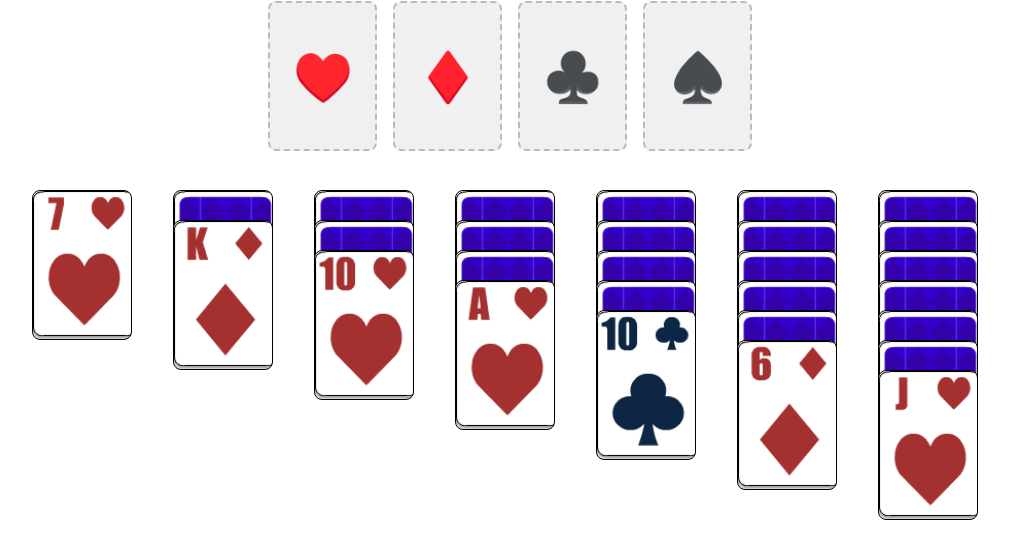
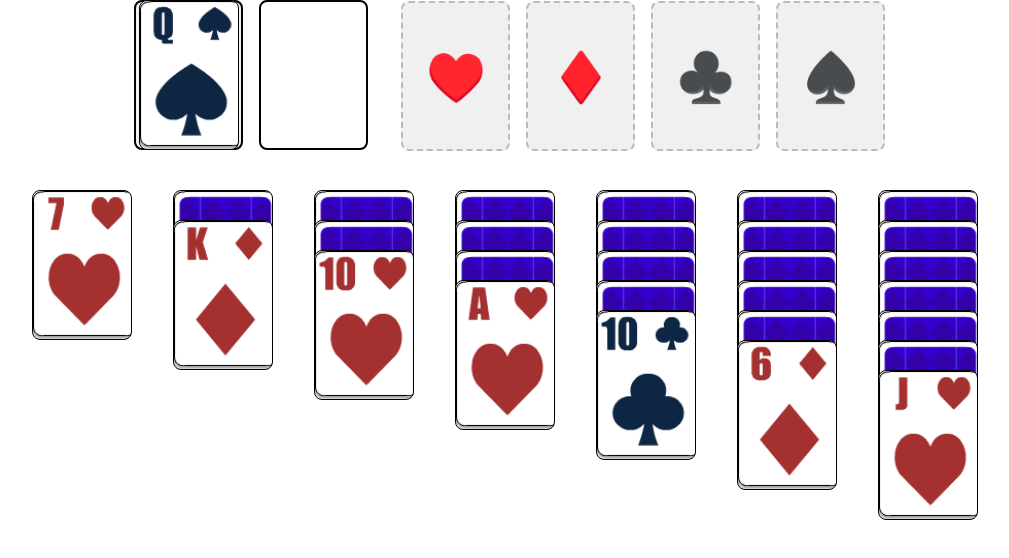
Before and after one commit to hamidriaz1998/solitaire-svelte, a Svelte app: page / in a window 1280 px wide. Shown: the top 558 px of the page, without its empty margins (131-1140 px from the left). Built offline with nearby package versions, Linux system fonts and the light colour scheme.

Commit message:
Add StockWaste Component

```diff
--- a/src/App.svelte
+++ b/src/App.svelte
@@ -4,6 +4,7 @@
   import { onMount } from "svelte";
   import Tableau from "./components/Tableau.svelte";
   import Foundation from "./components/Foundation.svelte";
+  import StockWaste from "./components/StockWaste.svelte";
 
   let game: Game;
 
@@ -21,6 +22,7 @@
 <main>
   <div class="game-container">
     <div class="top-section">
+      <StockWaste />
       <Foundation />
     </div>
     <Tableau />
--- /dev/null
+++ b/src/components/StockWaste.svelte
@@ -0,0 +1,64 @@
+<script lang="ts">
+    import { gameStore } from "../stores/gameStore";
+    import type { Game } from "../gameLogic/Game.ts";
+    import Card from "./Card.svelte";
+
+    let game: Game;
+
+    const unsubscribe = gameStore.subscribe((value) => {
+        game = value;
+    });
+
+    function handleStockClick() {
+        game.drawFromStockpile();
+        gameStore.set(game);
+    }
+
+    $: stockEmpty = game.stockpile.cards.isEmpty();
+</script>
+
+<div class="stock-waste-container">
+    <button
+        class="stockpile {stockEmpty ? 'empty' : ''}"
+        on:click={handleStockClick}
+        aria-label="Stockpile"
+    >
+        {#if stockEmpty}
+            <span>Stockpile Empty</span>
+        {:else}
+            <div class="card">
+                <Card card={game.stockpile.peek()} />
+            </div>
+        {/if}
+    </button>
+    <div class="wastepile"></div>
+</div>
+
+<style>
+    .stock-waste-container {
+        display: flex;
+        gap: 16px;
+    }
+    .stockpile {
+        width: 109px;
+        height: 150px;
+        border: 2px solid #000;
+        border-radius: 8px;
+        display: flex;
+        align-items: center;
+        justify-content: center;
+        cursor: pointer;
+        background-color: #f0f0f0;
+    }
+    .stockpile.empty {
+        background-color: #ddd;
+    }
+    .wastepile {
+        width: 109px;
+        height: 150px;
+        border: 2px solid #000;
+        border-radius: 8px;
+        background-color: #fff;
+        position: relative;
+    }
+</style>
--- a/src/gameLogic/Foundation.ts
+++ b/src/gameLogic/Foundation.ts
@@ -15,7 +15,7 @@ class Pile {
       card.suit === this.suit &&
       (this.pile.isEmpty() && card.rank === 1 ||
         !this.pile.isEmpty() && this.pile.peek() &&
-        card.rank === this.pile.peek()?.rank + 1)
+        card.rank === this.pile.peek()!.rank + 1)
     ) {
       this.pile.push(card);
     }
@@ -60,6 +60,6 @@ export class Foundation {
   }
 
   isComplete(): boolean {
-    return this.piles.every((pile) => pile.pile.size === 13);
+    return this.piles.every((pile) => pile.pile.size() === 13);
   }
 }
--- a/src/gameLogic/StockPile.ts
+++ b/src/gameLogic/StockPile.ts
@@ -6,7 +6,10 @@ export class Stockpile {
 
   constructor(cards: Card[]) {
     this.cards = new Queue<Card>();
-    cards.forEach((card) => this.addCardToStockpile(card));
+    cards.forEach((card) => {
+      card.flip();
+      this.addCardToStockpile(card);
+    });
   }
 
   drawCard(): Card | undefined {
@@ -16,4 +19,9 @@ export class Stockpile {
   addCardToStockpile(card: Card) {
     this.cards.enqueue(card);
   }
+
+  peek() {
+    return this.cards.peek();
+  }
+
 }
```
